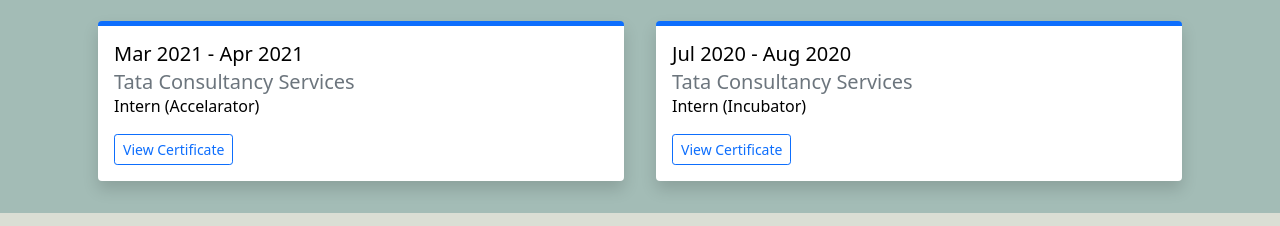
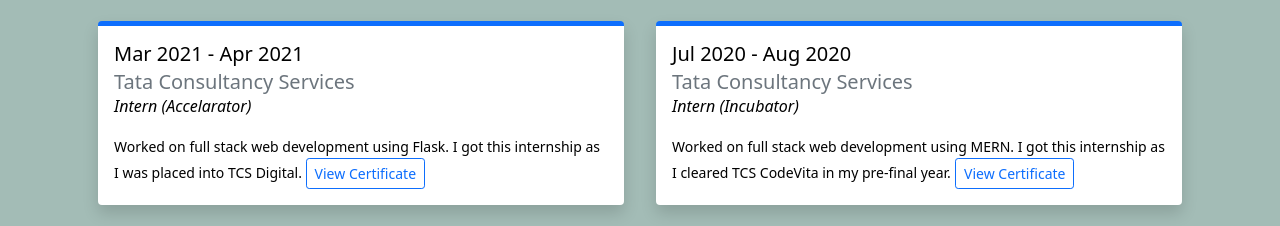
Before and after one commit to shadmanmd/mdshadman, a plain HTML site: page index.html in a window 1280 px wide. Shown: the part 959-1185 px from the top of the page. Drawn offline with nearby package versions, Linux system fonts and the light colour scheme.

Commit message:
Update index.html

```diff
--- a/index.html
+++ b/index.html
@@ -163,7 +163,11 @@
                   <h5 class="card-subtitle text-muted">
                     Tata Consultancy Services
                   </h5>
-                  <p class="card-text">Intern (Accelarator)</p>
+                  <p class="card-text"><em>Intern (Accelarator)</em></p>
+                  <small
+                    >Worked on full stack web development using Flask. I got
+                    this internship as I was placed into TCS Digital.
+                  </small>
                   <a
                     class="btn btn-sm btn-outline-primary"
                     href="https://drive.google.com/file/d/1I3E9xGPQ8PvKwwdZ7fMU21iV4tf_5iPh/view?usp=sharing"
@@ -182,7 +186,12 @@
                   <h5 class="card-subtitle text-muted">
                     Tata Consultancy Services
                   </h5>
-                  <p class="card-text">Intern (Incubator)</p>
+                  <p class="card-text"><em>Intern (Incubator)</em></p>
+                  <small
+                    >Worked on full stack web development using MERN. I got this
+                    internship as I cleared TCS CodeVita in my pre-final
+                    year.</small
+                  >
                   <a
                     class="btn btn-sm btn-outline-primary"
                     href="https://drive.google.com/file/d/11OcPQ7BUw6GedH2FaRdsI55Pyc2Nz-84/view?usp=drivesdk"
@@ -356,9 +365,9 @@
                   </h6>
                   <p class="card-text">
                     This was my final year project. It is inspired from
-                    Government of India's Digilocker. It provides a user-friendly
-                    and simple environment for citizens to keep their ID proofs
-                    safe and secure in one place.
+                    Government of India's Digilocker. It provides a
+                    user-friendly and simple environment for citizens to keep
+                    their ID proofs safe and secure in one place.
                   </p>
                   <a
                     class="btn btn-sm btn-outline-primary"
```
